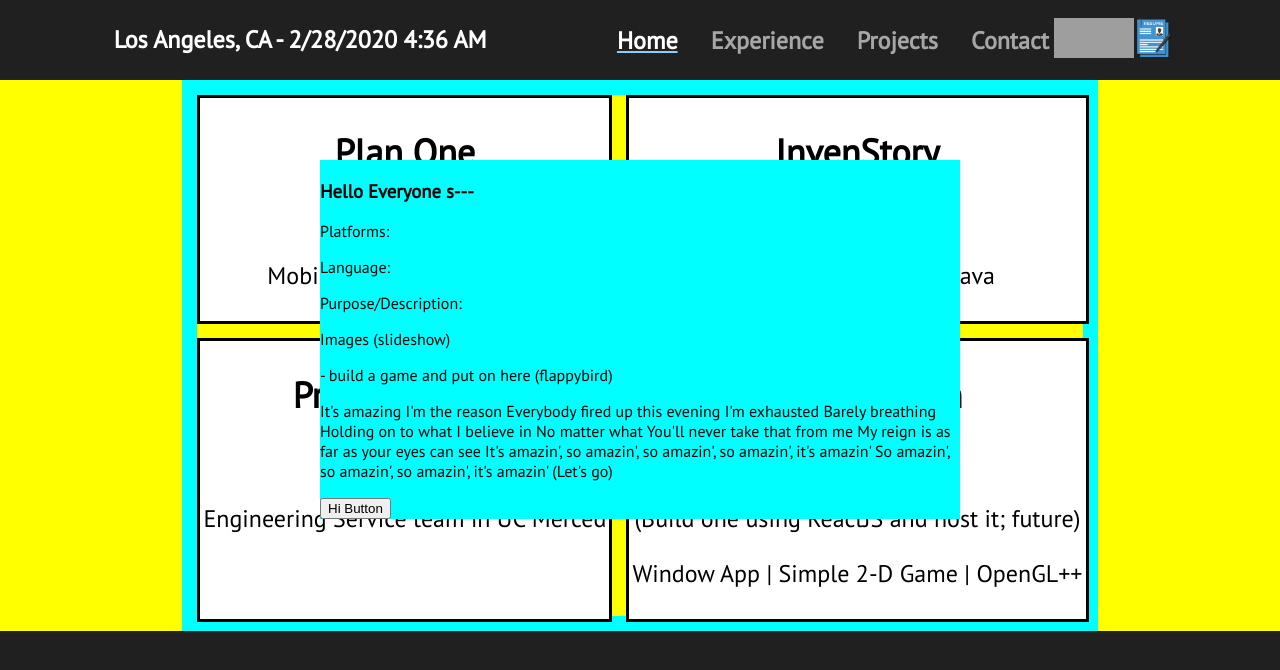
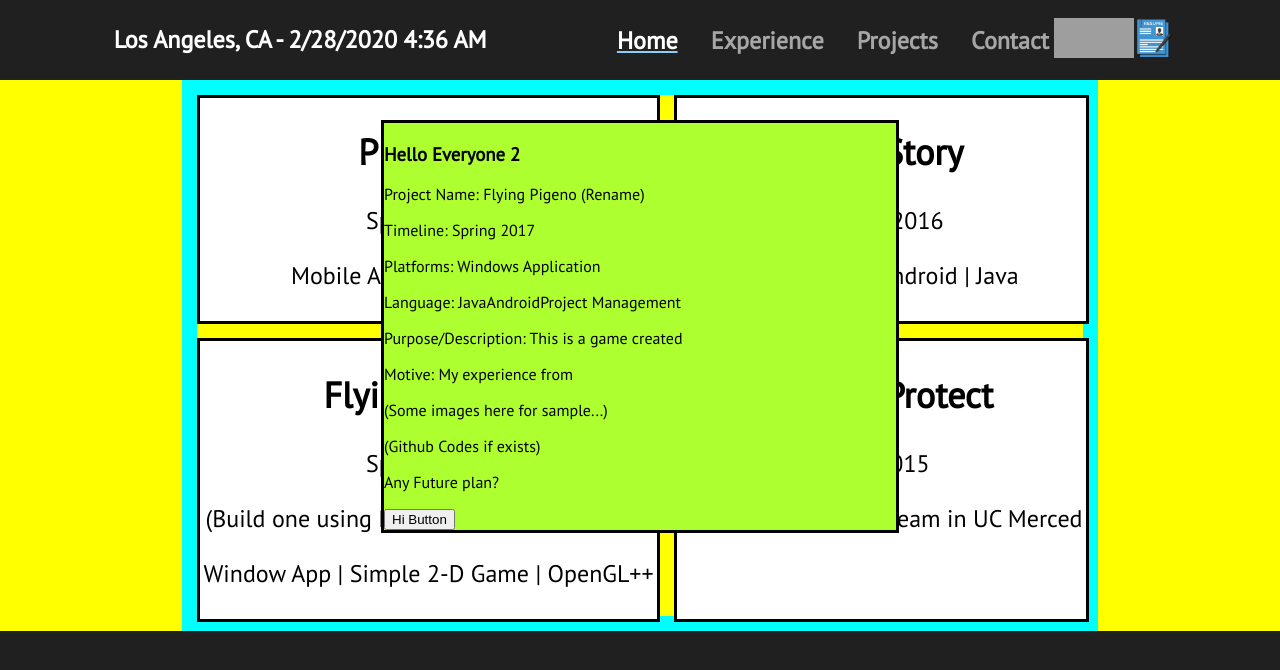
Before and after one commit to edistyping/ek-portfolio-new, a React (Create React App) app: page /projects in a window 1280 px wide. Both pictures are taken after a click on the element 404 px from the left and 479 px from the top of the page. Shown: the top 670 px of the page. Built offline with nearby package versions, Linux system fonts and the light colour scheme; grey boxes are pictures that could not be loaded.

Commit message:
- Button Display structure in Proj Copmleted, Now editing left

```diff
--- a/src/components/Projects.js
+++ b/src/components/Projects.js
@@ -4,18 +4,92 @@ import '../css/Projects.css'
 
 const Popup = (props) => {
 
+    var proj_planone = {
+        id: 1,
+        projName: "Plan One",
+        period: "Spring 2017",
+        platform: "Android",
+        purpose: "The purpose/functionality of Plan One is to provide safety",
+        motive: [
+            "Increasing access to phone, yet same amount of people getting lost and other possibly avoidable troubles.",
+        ],
+        tools: [
+            "Java",
+            "Android",
+            "Project Management",
+        ],
+    };
+
+    var proj_inventstory = {
+        id: 2,
+        projName: "InventStory",
+        period: "Spring 2016",
+        platform: "Android",
+        purpose: "The purpose/functionality of InventStory is to provide a hand to start-up business",
+        motive: [
+            "My experience from TJ Maxx and KBBQ came in handy for designing",
+        ],
+        tools: [
+            "Java",
+            "Android",
+            "Project Management",
+        ],
+    };
+
+    var proj_flying = {
+        id: 3,
+        projName: "Flying Pigeno (Rename)",
+        period: "Spring 2017",
+        platform: "Windows Application",
+        purpose: "This is a game created",
+        motive: [
+            "My experience from ",
+        ],
+        tools: [
+            "Java",
+            "Android",
+            "Project Management",
+        ],
+    };
+
+    var proj_projectprotect = {
+        id: 4,
+        projName: "Project Protect",
+        period: "Fall 2015",
+        platform: "Andoird",
+        purpose: "An App created to provide medical information and communication between patient and doctors in Merced Community",
+        motive: [
+            "My experience from TJ Maxx and KBBQ came in handy for designing",
+        ],
+        tools: [
+            "Java",
+            "Android",
+            "Project Management",
+        ],
+    };
+
+    const projList = [proj_planone, proj_inventstory, proj_flying, proj_projectprotect];
+    const selected = props.show - 1;
+
+    console.log("Wtf" + proj_planone.projName);
+    console.log("Wtf" + projList[0].projName);
     // Now import Projects information and select using 'props.show' value
     // Platforms, language, description, purpose, target, iamges, github/code,
 
     return (
-        <div>
-                <h3>Hello Everyone s--- </h3>
-                <p>Platforms: </p>
-                <p>Language: </p>
-                <p>Purpose/Description: </p>
-                <p>Images (slideshow)</p>
-                    - build a game and put on here (flappybird)
-                <p>It's amazing I'm the reason Everybody fired up this evening I'm exhausted Barely breathing Holding on to what I believe in No matter what You'll never take that from me  My reign is as far as your eyes can see It's amazin', so amazin', so amazin', so amazin', it's amazin' So amazin', so amazin', so amazin', it's amazin' (Let's go)</p>
+        <div >
+                <h3>Hello Everyone {selected} </h3>
+
+                <p>Project Name: {projList[selected].projName} </p>
+                <p>Timeline: {projList[selected].period} </p>
+                <p>Platforms: {projList[selected].platform} </p>
+                <p>Language: {projList[selected].tools}</p>
+                <p>Purpose/Description: {projList[selected].purpose} </p>
+                <p>Motive: {projList[selected].motive}</p>
+
+                <p>(Some images here for sample...)</p>
+                <p>(Github Codes if exists)</p>
+                <p>Any Future plan?</p>
         </div>
     );
 };
@@ -30,10 +104,10 @@ const Projects = () => {
     }
 
     return (
-        <div style={{width:"100%", height: "100%",backgroundColor:"yellow", }}>
+        <div style={{width:"100%", height: "auto",backgroundColor:"yellow", }}>
 
             <div className={popupClass} >
-                <Popup show={show}/>
+                {show === 0 ? null : <Popup show={show}/> }
                 <button onClick={() => setShow(0)} >Hi Button </button>
             </div>
 
@@ -43,22 +117,21 @@ const Projects = () => {
                     <p>Spring 2017</p>
                     <p>Mobile App | Android | Java</p>
                 </div>
-                <div className="projects-element" onClick={() => setShow(1)} >
+                <div className="projects-element" onClick={() => setShow(2)} >
                     <h2>InvenStory</h2>
                     <p>Spring 2016</p>
                     <p>Mobile App | Android | Java</p>
                 </div>
-                <div className="projects-element" onClick={() => setShow(1)}>
-                    <h2>Project Protect</h2>
-                    <p>Fall 2015</p>
-                    <p>Engineering Service team in UC Merced</p>
-                </div>
-
-                <div className="projects-element" onClick={() => setShow(1)}>
+                <div className="projects-element" onClick={() => setShow(3)}>
                     <h2>Flying Pigeon</h2>
                     <p>Spring 2017</p>
                     <p>(Build one using ReactJS and host it; future)</p>
                     <p>Window App | Simple 2-D Game | OpenGL++</p>
+                </div>
+                <div className="projects-element" onClick={() => setShow(4)}>
+                    <h2>Project Protect</h2>
+                    <p>Fall 2015</p>
+                    <p>Engineering Service team in UC Merced</p>
                 </div>
             </div>
 
--- a/src/css/Projects.css
+++ b/src/css/Projects.css
@@ -31,9 +31,13 @@
 .project-popup {
     position: fixed;
     left: 50%;
+    top: 15%;
+
+    width: 40%;
+
     transform: translate(-50%, 0);
-    top: 20%;
-    background-color: aqua;
+    background-color: greenyellow;
+    border-style: solid;
 }
 
 .diplay-none {
```
Also changed, not shown: 1 other file (tests, documents, lock files or other folders).
